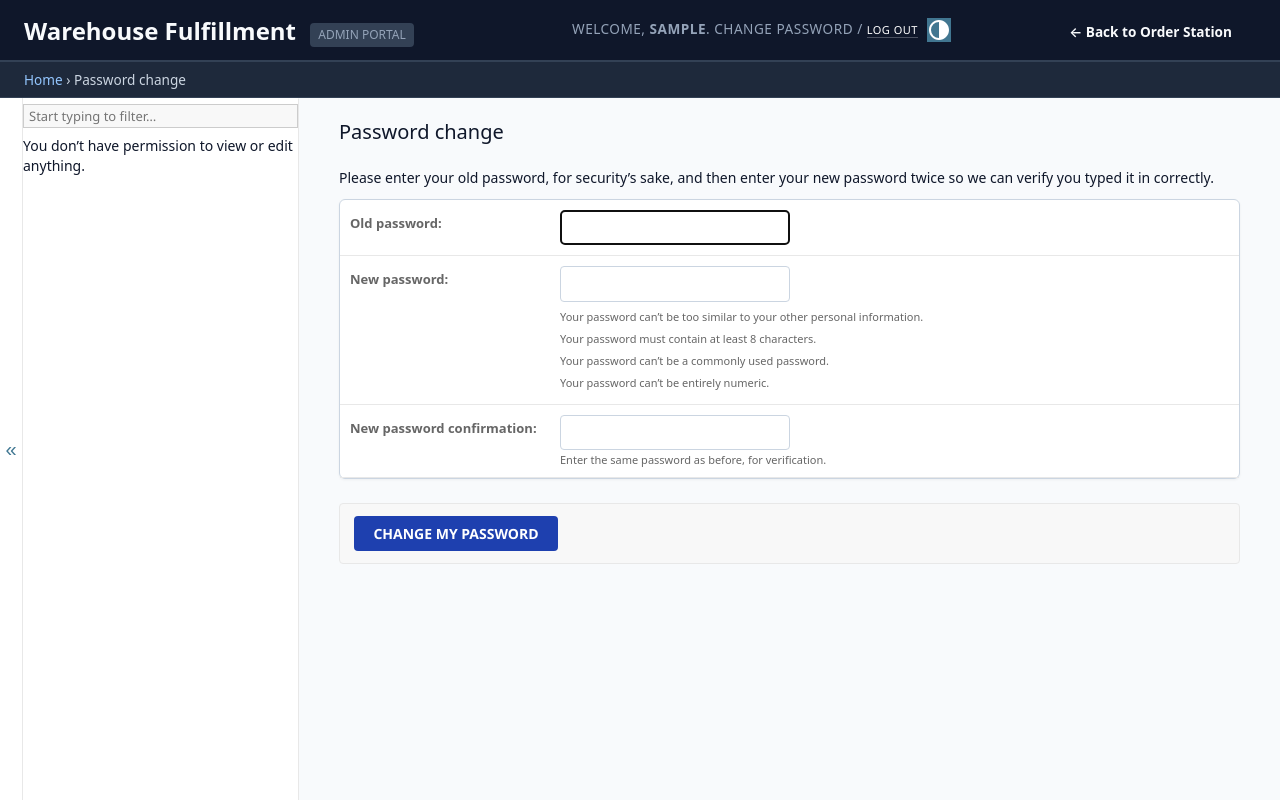
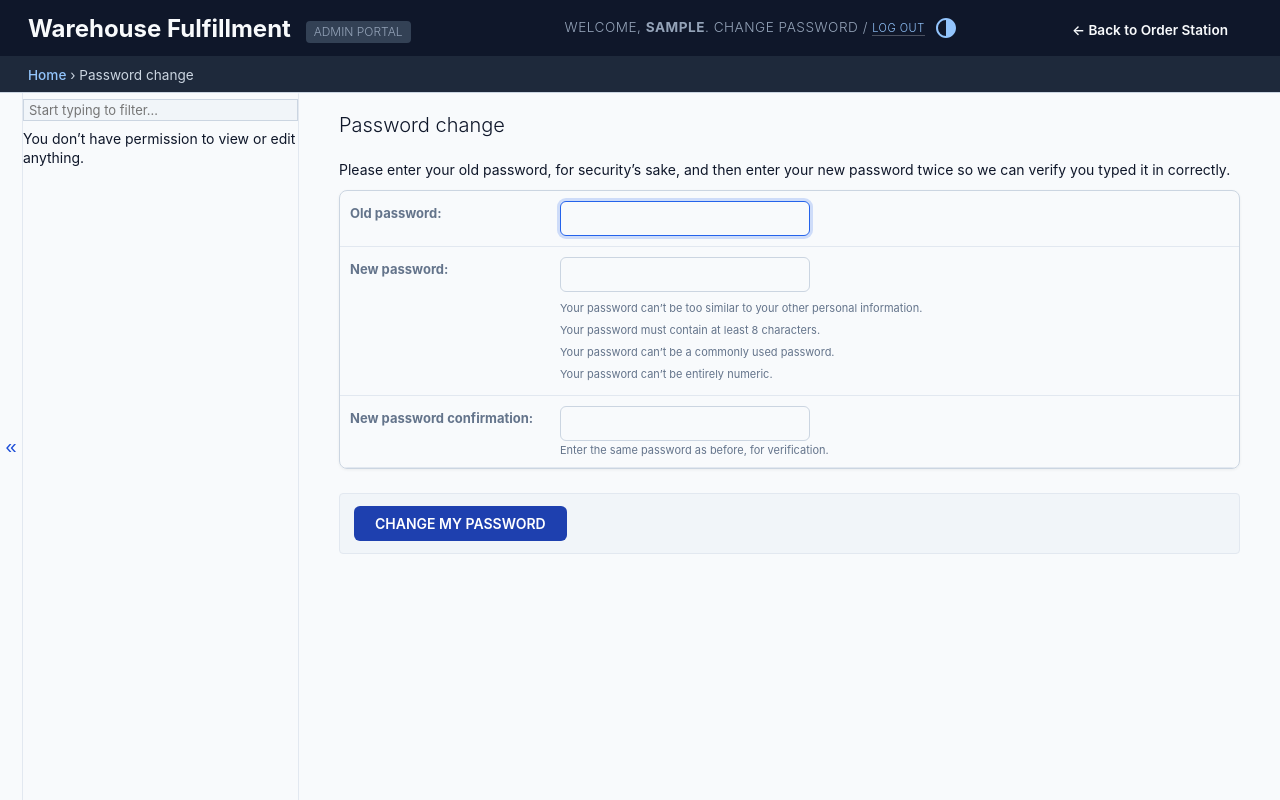
Before and after one commit to harsh23111157/warehouse, a Django app: a page that uses templates/admin/base_site.html in a window 1280 px wide. Run offline with Django 5.2, Linux system fonts and the light colour scheme; the visitor is signed in with stand-in values (Sample User, id 1).

Commit message:
style(admin): apply high-contrast anti-slop adaptive theme for light and dark modes

```diff
--- a/warehouse/static/warehouse/admin_custom.css
+++ b/warehouse/static/warehouse/admin_custom.css
@@ -1,30 +1,117 @@
-/* Custom Django Admin Theme matching Warehouse High-Contrast System */
+/* ==========================================================================
+   Warehouse Fulfillment Django Admin Theme — High-Craft Accessible Design
+   ========================================================================== */
+
+/* 1. Global CSS Variable Overrides for Django 6.1 (Light Theme Default) */
 :root {
-  --admin-header-bg: #0f172a;
-  --admin-subnav-bg: #1e293b;
-  --admin-primary: #1e40af;
-  --admin-primary-hover: #1d4ed8;
-  --admin-surface: #ffffff;
-  --admin-border: #cbd5e1;
-  --admin-text-main: #0f172a;
-  --admin-font: system-ui, -apple-system, BlinkMacSystemFont, 'Segoe UI', Roboto, Oxygen, Ubuntu, Cantarell, sans-serif;
+  --primary: #0f172a;
+  --secondary: #1e293b;
+  --accent: #2563eb;
+  --primary-fg: #f8fafc;
+  --body-fg: #0f172a;
+  --body-bg: #f8fafc;
+  --body-quiet-color: #64748b;
+  --body-loud-color: #020617;
+  --header-color: #f8fafc;
+  --header-bg: #0f172a;
+  --header-link-color: #93c5fd;
+  --breadcrumbs-fg: #cbd5e1;
+  --breadcrumbs-bg: #1e293b;
+  --breadcrumbs-link-fg: #93c5fd;
+  --link-fg: #1d4ed8;
+  --link-hover-color: #1e40af;
+  --link-selected-fg: #1e40af;
+  --hairline-color: #e2e8f0;
+  --border-color: #cbd5e1;
+  --darkened-bg: #f1f5f9;
+  --selected-bg: #eff6ff;
+  --selected-row: #f0f9ff;
+  --button-fg: #ffffff;
+  --button-bg: #0f172a;
+  --button-hover-bg: #1e293b;
+  --default-button-bg: #1e40af;
+  --default-button-hover-bg: #1d4ed8;
+  --close-button-bg: #64748b;
+  --close-button-hover-bg: #475569;
+  --delete-button-bg: #dc2626;
+  --delete-button-hover-bg: #b91c1c;
+  --font-family-primary: -apple-system, BlinkMacSystemFont, "Segoe UI", Roboto, "Helvetica Neue", Arial, sans-serif;
+  --font-family-monospace: "SFMono-Regular", Consolas, "Liberation Mono", Menlo, Courier, monospace;
 }
 
-body {
-  font-family: var(--admin-font) !important;
-  color: var(--admin-text-main) !important;
-  background-color: #f8fafc !important;
+/* 2. Dark Mode Override for Native Contrast */
+@media (prefers-color-scheme: dark) {
+  :root {
+    --primary: #0f172a;
+    --secondary: #1e293b;
+    --accent: #3b82f6;
+    --primary-fg: #f8fafc;
+    --body-fg: #f1f5f9;
+    --body-bg: #090d16;
+    --body-quiet-color: #94a3b8;
+    --body-loud-color: #ffffff;
+    --header-color: #f8fafc;
+    --header-bg: #0f172a;
+    --header-link-color: #93c5fd;
+    --breadcrumbs-fg: #cbd5e1;
+    --breadcrumbs-bg: #111827;
+    --breadcrumbs-link-fg: #60a5fa;
+    --link-fg: #60a5fa;
+    --link-hover-color: #93c5fd;
+    --hairline-color: #1e293b;
+    --border-color: #334155;
+    --darkened-bg: #111827;
+    --selected-bg: #1e3a8a;
+    --selected-row: #172554;
+    --button-fg: #ffffff;
+    --button-bg: #1e293b;
+    --button-hover-bg: #334155;
+    --default-button-bg: #2563eb;
+    --default-button-hover-bg: #3b82f6;
+  }
 }
 
-#header {
-  background: var(--admin-header-bg) !important;
-  color: #f8fafc !important;
-  border-bottom: 2px solid #334155 !important;
-  padding: 0.85rem 1.5rem !important;
+[data-theme="dark"] {
+  --primary: #0f172a;
+  --secondary: #1e293b;
+  --accent: #3b82f6;
+  --primary-fg: #f8fafc;
+  --body-fg: #f1f5f9;
+  --body-bg: #090d16;
+  --body-quiet-color: #94a3b8;
+  --body-loud-color: #ffffff;
+  --header-color: #f8fafc;
+  --header-bg: #0f172a;
+  --header-link-color: #93c5fd;
+  --breadcrumbs-fg: #cbd5e1;
+  --breadcrumbs-bg: #111827;
+  --breadcrumbs-link-fg: #60a5fa;
+  --link-fg: #60a5fa;
+  --link-hover-color: #93c5fd;
+  --hairline-color: #1e293b;
+  --border-color: #334155;
+  --darkened-bg: #111827;
+  --selected-bg: #1e3a8a;
+  --selected-row: #172554;
+  --button-fg: #ffffff;
+  --button-bg: #1e293b;
+  --button-hover-bg: #334155;
+  --default-button-bg: #2563eb;
+  --default-button-hover-bg: #3b82f6;
 }
 
-#header a:link, #header a:visited {
-  color: #f8fafc !important;
+/* 3. Header & Navigation */
+#header {
+  background: var(--header-bg) !important;
+  color: var(--header-color) !important;
+  border-bottom: 2px solid #1e293b !important;
+  padding: 0.85rem 1.75rem !important;
+  box-shadow: 0 2px 4px rgba(0, 0, 0, 0.15);
+}
+
+#header a:link,
+#header a:visited {
+  color: var(--header-color) !important;
 }
 
 #branding h1 {
@@ -34,7 +121,8 @@ body {
   margin: 0 !important;
 }
 
-#branding h1 a:link, #branding h1 a:visited {
+#branding h1 a:link,
+#branding h1 a:visited {
   color: #f8fafc !important;
   text-decoration: none !important;
 }
@@ -44,27 +132,29 @@ body {
   color: #94a3b8 !important;
 }
 
-#user-tools a:link, #user-tools a:visited {
+#user-tools a {
   color: #cbd5e1 !important;
   text-decoration: none !important;
-  border-bottom: 1px dotted #64748b !important;
+  border-bottom: 1px dotted #475569 !important;
 }
 
 #user-tools a:hover {
   color: #ffffff !important;
+  border-bottom-color: #ffffff !important;
 }
 
 div.breadcrumbs {
-  background: var(--admin-subnav-bg) !important;
-  color: #cbd5e1 !important;
+  background: var(--breadcrumbs-bg) !important;
+  color: var(--breadcrumbs-fg) !important;
   font-size: 0.85rem !important;
-  padding: 0.5rem 1.5rem !important;
-  border-bottom: 1px solid #334155 !important;
+  padding: 0.55rem 1.75rem !important;
+  border-bottom: 1px solid var(--border-color) !important;
 }
 
 div.breadcrumbs a {
-  color: #93c5fd !important;
+  color: var(--breadcrumbs-link-fg) !important;
   text-decoration: none !important;
+  font-weight: 500 !important;
 }
 
 div.breadcrumbs a:hover {
@@ -72,78 +162,133 @@ div.breadcrumbs a:hover {
   text-decoration: underline !important;
 }
 
-/* Modules, Cards & Tables */
+/* 4. Modules, Tables & Surfaces */
 .module {
-  background: var(--admin-surface) !important;
-  border: 1px solid var(--admin-border) !important;
-  border-radius: 6px !important;
-  box-shadow: 0 1px 3px rgba(0, 0, 0, 0.05) !important;
+  background: var(--body-bg) !important;
+  border: 1px solid var(--border-color) !important;
+  border-radius: 8px !important;
+  overflow: hidden !important;
+  box-shadow: 0 1px 3px rgba(0, 0, 0, 0.06) !important;
   margin-bottom: 1.5rem !important;
 }
 
-.module caption, .module h2 {
-  background: #f1f5f9 !important;
-  color: var(--admin-text-main) !important;
-  font-weight: 600 !important;
+.module caption,
+.module h2 {
+  background: var(--darkened-bg) !important;
+  color: var(--body-loud-color) !important;
+  font-weight: 700 !important;
   font-size: 0.95rem !important;
-  border-bottom: 1px solid var(--admin-border) !important;
-  padding: 0.65rem 1rem !important;
+  letter-spacing: -0.01em !important;
+  border-bottom: 1px solid var(--border-color) !important;
+  padding: 0.75rem 1.25rem !important;
 }
 
 #changelist table thead th {
-  background: #f1f5f9 !important;
-  color: #475569 !important;
+  background: var(--darkened-bg) !important;
+  color: var(--body-quiet-color) !important;
   font-size: 0.75rem !important;
   font-weight: 700 !important;
   text-transform: uppercase !important;
-  letter-spacing: 0.04em !important;
-  border-bottom: 1px solid var(--admin-border) !important;
-  padding: 0.65rem 0.85rem !important;
+  letter-spacing: 0.05em !important;
+  border-bottom: 2px solid var(--border-color) !important;
+  padding: 0.75rem 1rem !important;
 }
 
 #changelist table tbody tr:hover {
-  background-color: #f8fafc !important;
+  background-color: var(--selected-bg) !important;
 }
 
-/* Buttons & Actions */
-.button, input[type=submit], input[type=button], .submit-row input, a.button {
-  background: var(--admin-primary) !important;
+/* 5. Buttons & Controls */
+.button,
+input[type=submit],
+input[type=button],
+.submit-row input,
+a.button {
+  background: var(--button-bg) !important;
+  color: var(--button-fg) !important;
+  font-weight: 600 !important;
+  border-radius: 6px !important;
+  border: 1px solid var(--border-color) !important;
+  padding: 0.55rem 1.25rem !important;
+  font-size: 0.875rem !important;
+  cursor: pointer !important;
+  transition: all 0.15s ease-in-out !important;
+}
+
+.button:hover,
+input[type=submit]:hover,
+input[type=button]:hover,
+.submit-row input:hover,
+a.button:hover {
+  background: var(--button-hover-bg) !important;
+  border-color: var(--accent) !important;
+}
+
+.button.default,
+input[type=submit].default,
+.submit-row input.default {
+  background: var(--default-button-bg) !important;
+  border-color: transparent !important;
+}
+
+.button.default:hover,
+input[type=submit].default:hover,
+.submit-row input.default:hover {
+  background: var(--default-button-hover-bg) !important;
+}
+
+.deletelink,
+.deletelink-box a {
+  background: var(--delete-button-bg) !important;
+  color: #ffffff !important;
+  border-radius: 6px !important;
+  padding: 0.5rem 1rem !important;
+  font-weight: 600 !important;
+  text-decoration: none !important;
+}
+
+.deletelink:hover,
+.deletelink-box a:hover {
+  background: var(--delete-button-hover-bg) !important;
+}
+
+/* 6. Form Inputs */
+input[type=text],
+input[type=password],
+input[type=email],
+input[type=url],
+input[type=number],
+input[type=tel],
+textarea,
+select,
+.vTextField {
+  border: 1px solid var(--border-color) !important;
+  border-radius: 6px !important;
+  padding: 0.5rem 0.75rem !important;
+  font-size: 0.9rem !important;
+  background-color: var(--body-bg) !important;
+  color: var(--body-fg) !important;
+  transition: border-color 0.15s ease, box-shadow 0.15s ease !important;
+}
+
+input[type=text]:focus,
+input[type=password]:focus,
+textarea:focus,
+select:focus {
+  border-color: var(--accent) !important;
+  outline: none !important;
+  box-shadow: 0 0 0 3px rgba(37, 99, 235, 0.2) !important;
+}
+
+/* 7. Object Tools & Filters */
+ul.object-tools a {
+  border-radius: 6px !important;
+  background: var(--default-button-bg) !important;
   color: #ffffff !important;
   font-weight: 600 !important;
-  border-radius: 4px !important;
-  border: 1px solid transparent !important;
-  padding: 0.5rem 1.15rem !important;
-  font-size: 0.875rem !important;
-  cursor: pointer !important;
-  transition: background-color 0.15s !important;
+  padding: 0.5rem 1rem !important;
 }
 
-.button:hover, input[type=submit]:hover, input[type=button]:hover, .submit-row input:hover, a.button:hover {
-  background: var(--admin-primary-hover) !important;
+ul.object-tools a:hover {
+  background: var(--default-button-hover-bg) !important;
 }
-
-.button.default, input[type=submit].default, .submit-row input.default {
-  background: #1e40af !important;
-}
-
-.deletelink, .deletelink-box a {
-  background: #dc2626 !important;
-  color: #ffffff !important;
-  border-radius: 4px !important;
-  padding: 0.45rem 0.85rem !important;
-}
-
-/* Form Controls */
-input[type=text], input[type=password], input[type=email], input[type=url], input[type=number], input[type=tel], textarea, select, .vTextField {
-  border: 1px solid var(--admin-border) !important;
-  border-radius: 4px !important;
-  padding: 0.45rem 0.65rem !important;
-  font-size: 0.9rem !important;
-  color: var(--admin-text-main) !important;
-}
-
-input[type=text]:focus, textarea:focus, select:focus {
-  border-color: #2563eb !important;
-  outline: none !important;
-  box-shadow: 0 0 0 3px rgba(37, 99, 235, 0.15) !important;
-}
```
